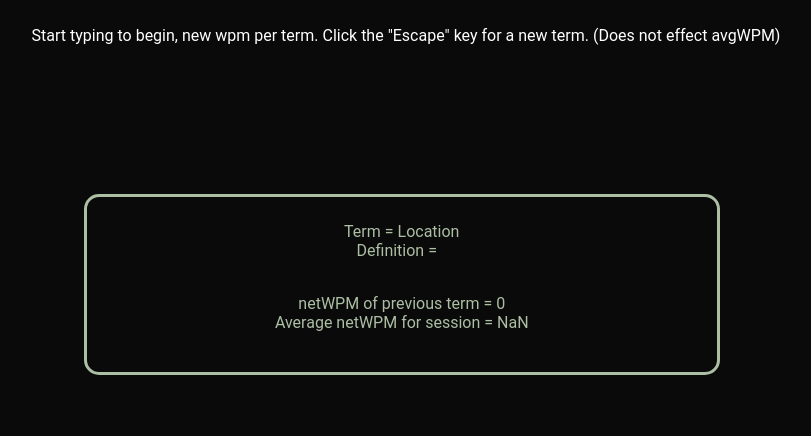
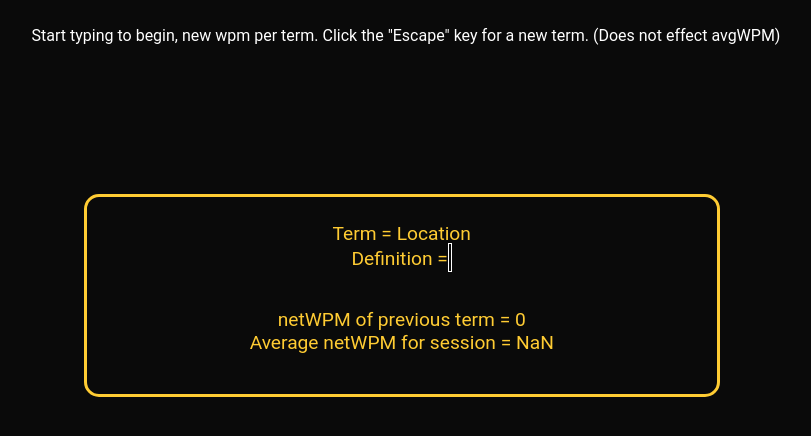
Before and after one commit to DavonWhitworth/typingtest, a React (Create React App) app: page / in a window 1280 px wide. Shown: the top 436 px of the page, without its empty margins (234-1045 px from the left). Built offline with nearby package versions, Linux system fonts and the light colour scheme; no server answers.

Commit message:
style changes

```diff
--- a/src/Typingtest.js
+++ b/src/Typingtest.js
@@ -10,9 +10,9 @@ import useEventListener from "./useEventListener";
 const MainContainer = Styled.div`
   height: 100%;
   width: 60%;
-    color: #ACBFA4;
+  color: #ffcc33;
   padding: 25px;
-
+  font-size: 120%;
   align-items: center;
   align-items: center;
   align-items: center;
@@ -21,13 +21,26 @@ align-items: center;
   border-radius: 15px;
 `;
 
-const DoneChar = Styled.text``;
+const DoneChar = Styled.text`
+  color: yellow`;
 
 const NotDoneChar = Styled.text`
     display: column;
     text-align: center;
     word-break: break-word;
-    padding: 5px;
+
+
+
+`;
+
+const ActiveChar = Styled.text`
+  //background-color: rgba(128,128,128, 0.2);
+  border-style: solid;
+  border-color: white;
+  border-width: 0.2px;
+  padding: 0.6px;
+  margin: 0.5px;
+  font-size: 110%;
 
 `;
 
@@ -95,7 +108,6 @@ function App() {
     "mystery",
     "narrative",
     "natural",
-    "necessary",
     "neighbor",
     "negotiation",
     "negotiate",
@@ -227,29 +239,27 @@ function App() {
     setnumOfRounds((prevnumOfRounds) => prevnumOfRounds + 1);
     setNetWPM(wpmCalc);
     setsessionWPM((prevsessionWPM) => [...prevsessionWPM, wpmCalc]);
-    //console.log({ a }, { time }, { roundTime }, { wrongChar }); //Caculation variables - debugging
     return;
   };
 
   const TextViewer = () => {
     //makes the divs for app view to show user progression through text
-    const userSplit = userInput.split("");
+    const userSplit = userInput; //userInput.split("");
     const completedCharsString = userInput.substring(0, userSplit.length);
-    const completedCharsDiv = (
-      <DoneChar style={{ color: "green", backgroundColor: "lightgrey" }}>
-        {" "}
-        {completedCharsString}
-      </DoneChar>
+    const completedCharsDiv = <DoneChar>{completedCharsString}</DoneChar>;
+    const activechar = termDef.substring(
+      userSplit.length,
+      userSplit.length + 1
     );
-    const incompletedCharsString = termDef.substring(userSplit.length);
+    const activecharacter = <ActiveChar>{activechar}</ActiveChar>;
+    const incompletedCharsString = termDef.substring(userSplit.length + 1);
     const incompletedCharsDiv = (
-      <NotDoneChar style={{ color: "rgb(255, 128, 128)" }}>
-        {incompletedCharsString}
-      </NotDoneChar>
+      <NotDoneChar>{incompletedCharsString}</NotDoneChar>
     );
     return (
       <>
         {completedCharsDiv}
+        {activecharacter}
         {incompletedCharsDiv}
       </>
     );
```
Lines whose indentation alone changed are shown as unchanged.
